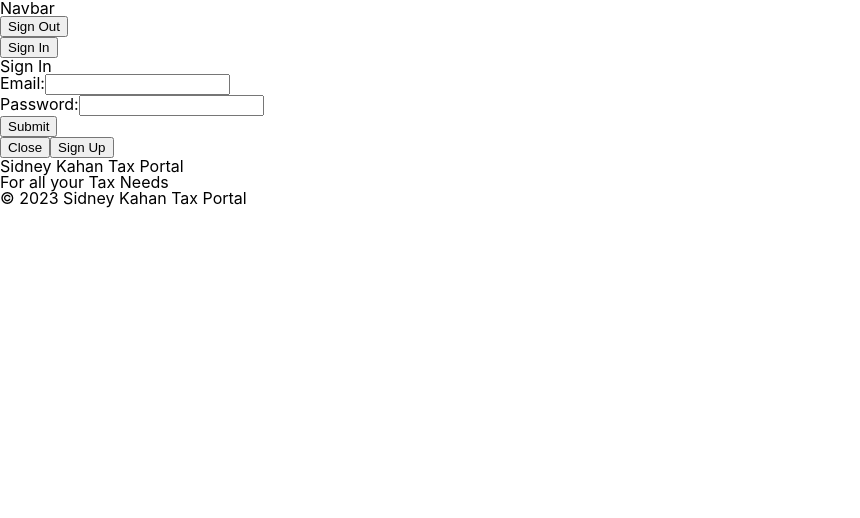
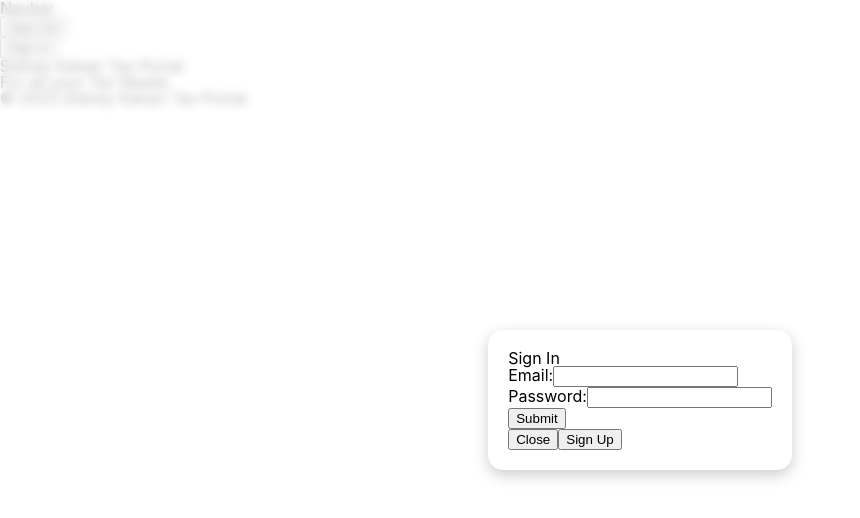
Before and after one commit to elpopes/tax-service, a React (Create React App) app in the folder tax-client/: page / in a window 1280 px wide. Both pictures are taken after a click on the button "Sign In". Shown: the top 518 px of the page, without its empty margins (0-860 px from the left). Built offline with nearby package versions, Linux system fonts and the light colour scheme; no server answers.

Commit message:
refactor modal for styling

```diff
--- a/tax-client/src/components/Modal.js
+++ b/tax-client/src/components/Modal.js
@@ -1,12 +1,14 @@
 import React from "react";
+import "./Modal.css";
 
 function Modal({ isVisible, children }) {
   if (!isVisible) {
     return null;
   }
+
   return (
-    <div>
-      <div>{children}</div>
+    <div className="modal-backdrop">
+      <div className="modal-content">{children}</div>
     </div>
   );
 }
```
